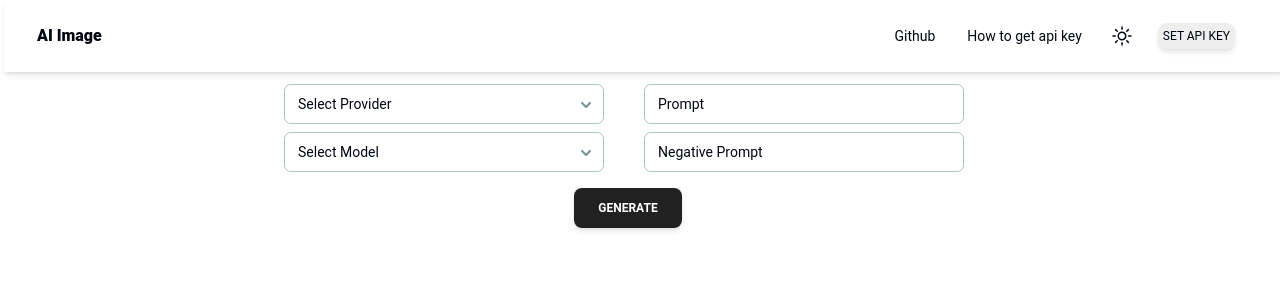
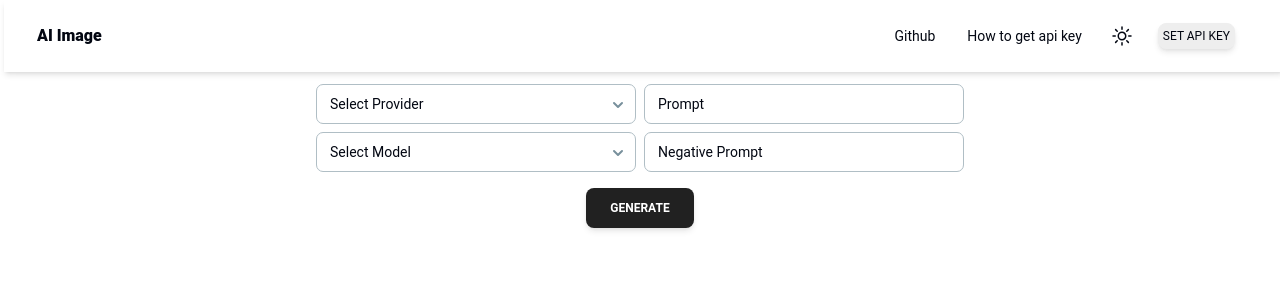
Before and after one commit to IrvinTM/imagineAI, a React (Vite) app: page / in a window 1280 px wide. Shown: the top 300 px of the page. Built offline with nearby package versions, Linux system fonts and the light colour scheme.

Commit message:
centered items

```diff
--- a/src/Gen.jsx
+++ b/src/Gen.jsx
@@ -83,7 +83,7 @@ export function Gen() {
         <div className="flex justify-center content-center flex-col lg:flex-row gap-2">
           <div>
             <div className="flex justify-center items-center">
-              <div className="w-80 mr-8">
+              <div className="w-80">
                 <div className="mb-2">
                   <Select
                     label="Select Provider"
@@ -127,11 +127,11 @@ export function Gen() {
               </div>
             </div>
           </div>
-          <div className="mr-8">
+          <div>
             <div className="w-full pb-2">
               <div className="relative w-full min-w-[200px] h-10">
                 <input
-                  className="peer w-full text-[#030712] dark:text-blue-gray-100 h-full bg-transparent text-blue-gray-700 font-sans font-normal outline outline-0 focus:outline-0 disabled:bg-blue-gray-50 disabled:border-0 transition-all placeholder-shown:border placeholder-shown:border-blue-gray-200 placeholder-shown:border-t-blue-gray-200 border focus:border-2 border-t-transparent focus:border-t-transparent text-sm px-3 py-2.5 rounded-[7px] border-blue-gray-200 focus:border-gray-900"
+                  className="peer w-full text-[#030712] dark:text-blue-gray-100 h-full bg-transparent font-sans font-normal outline outline-0 focus:outline-0 disabled:bg-blue-gray-50 disabled:border-0 transition-all placeholder-shown:border placeholder-shown:border-blue-gray-200 placeholder-shown:border-t-blue-gray-200 border focus:border-2 border-t-transparent focus:border-t-transparent text-sm px-3 py-2.5 rounded-[7px] border-blue-gray-200 focus:border-gray-900"
                   placeholder=" "
                   value={prompt}
                   onChange={handlePromptChange}
@@ -156,7 +156,7 @@ export function Gen() {
             </div>
           </div>
         </div>
-        <div className="pb-2 flex justify-center items-center pr-6 pt-2">
+        <div className="pb-2 flex justify-center items-center pt-2">
           <Button translate="no" loading={loading} onClick={handleAll}>
             Generate
           </Button>
```
